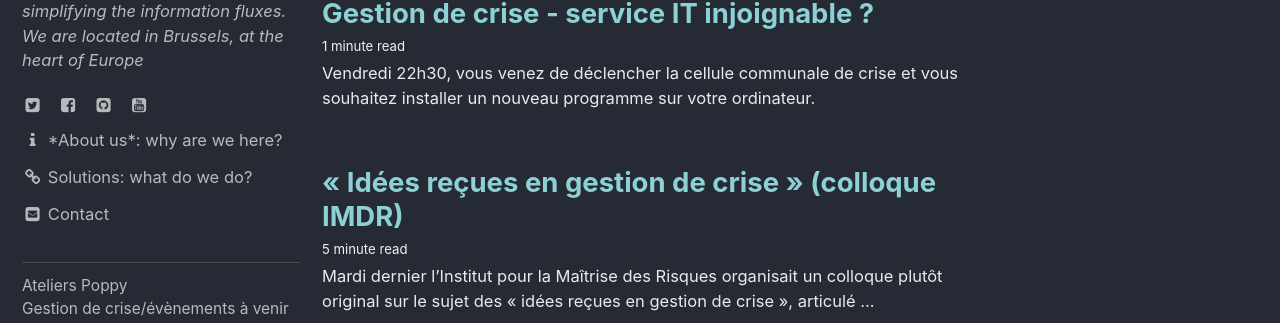
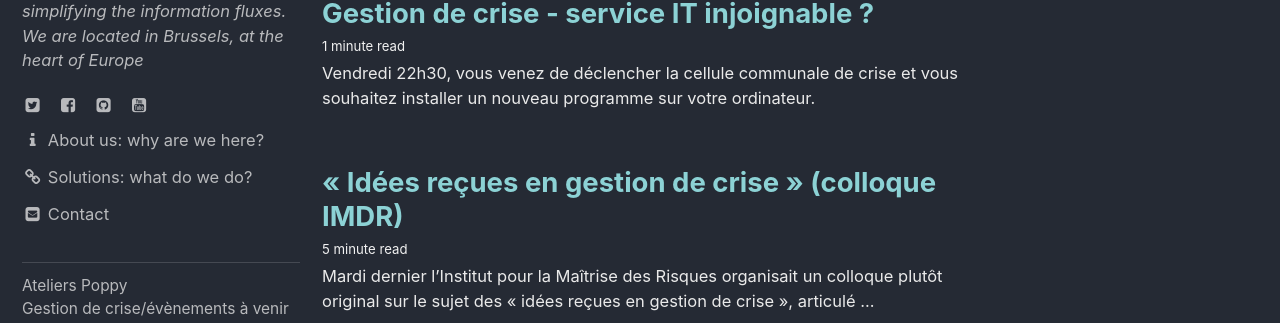
Before and after one commit to ccloquet/ccloquet.github.io, a Jekyll site: the page built from index.html, in a window 1280 px wide. Shown: the part 198-521 px from the top of the page. Built offline with Jekyll 4.4.1, drawn with Linux system fonts in a browser that asks for light colours; cached includes are drawn as plain includes; the list of posts is cut into pages by our own code.

```diff
--- a/_config.yml
+++ b/_config.yml
@@ -115,7 +115,7 @@ author:
 			<a style='display:inherit' href='https://www.youtube.com/channel/UCybGJchrpkZO12J5Fumdudw'><i style='color:#eaeaea!important' class='fa fa-fw fa-youtube-square'></i></a>"
   #email            : ""
   links:
-    - label: "*About us*: why are we here?"
+    - label: "About us: why are we here?"
       icon: "fa fa-fw fa-info"
       #url: "https://blog.my-poppy.eu/why"
       url: "https://www.my-poppy.eu"
```
